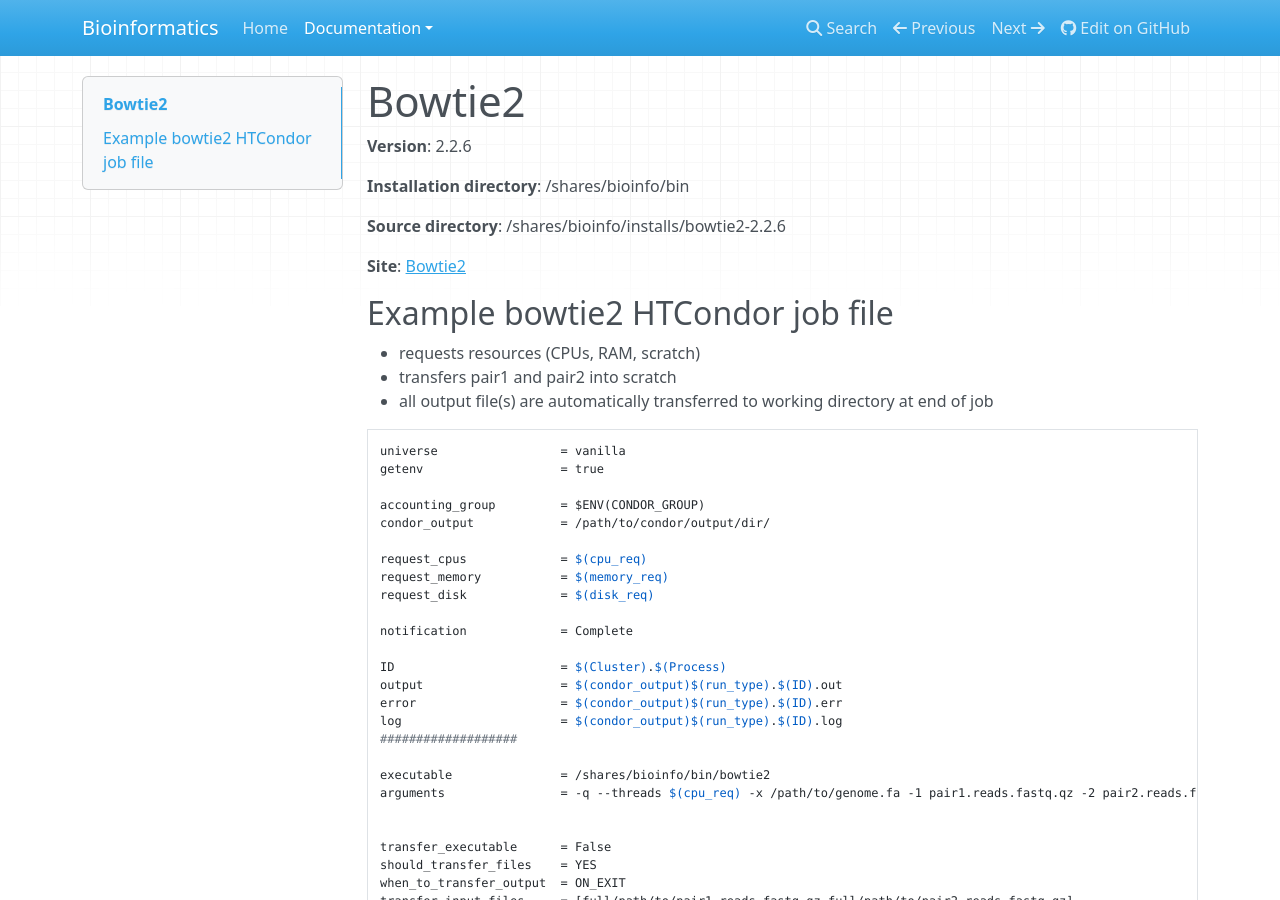
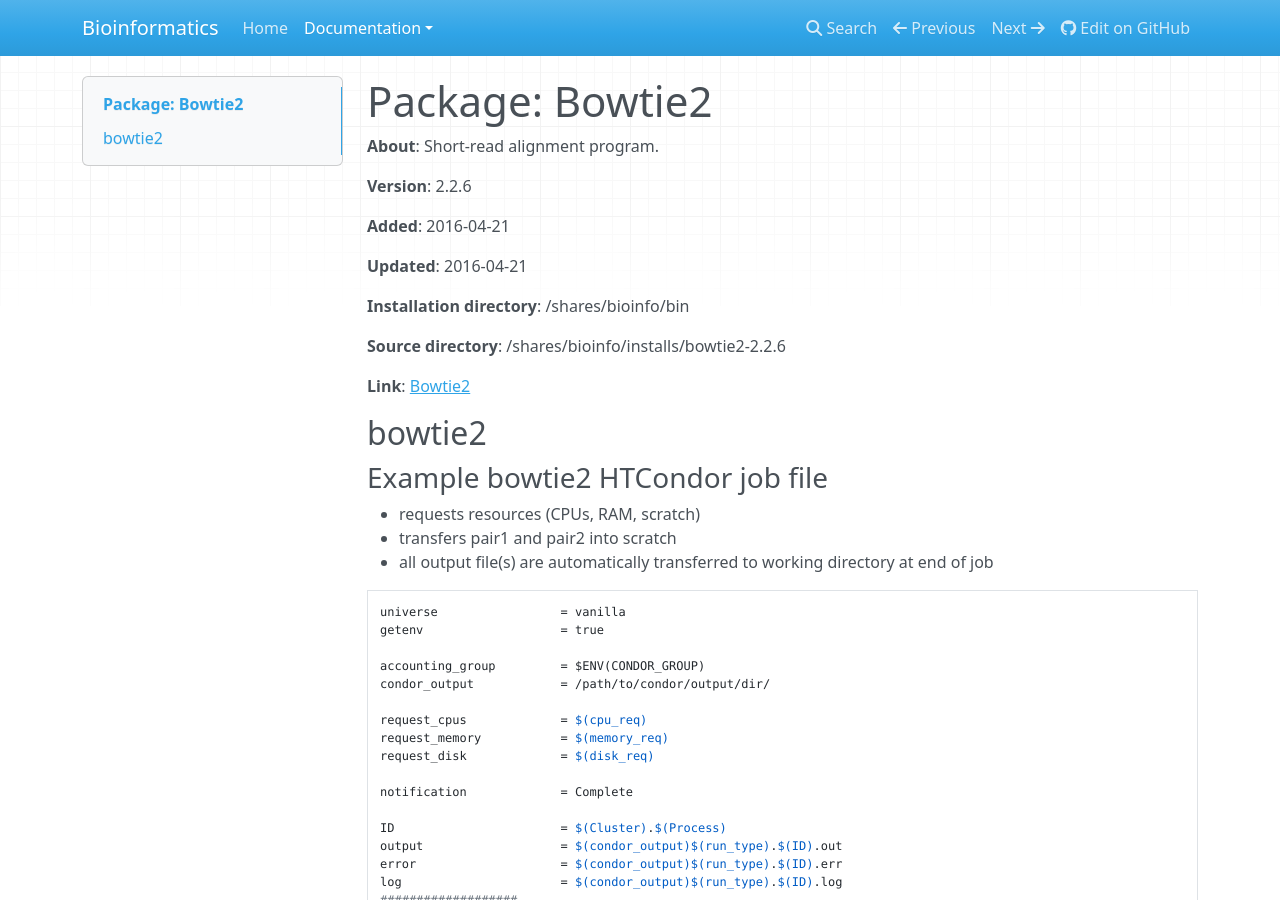
Before and after one commit to danforthcenter/bioinformatics, an MkDocs documentation site: the page built from docs/bowtie2.md, in a window 1280 px wide and 900 px high. Built offline with MkDocs 1.6.1, drawn with Linux system fonts in a browser that asks for light colours; nearby versions of some CDN libraries; old or Windows-style settings are respelled for this version of MkDocs.

Commit message:
Updated bowtie2 docs

```diff
--- a/docs/bowtie2.md
+++ b/docs/bowtie2.md
@@ -1,14 +1,22 @@
-# Bowtie2
+# Package: Bowtie2
+
+**About**: Short-read alignment program.
 
 **Version**: 2.2.6
+
+**Added**: 2016-04-21
+
+**Updated**: 2016-04-21
 
 **Installation directory**: /shares/bioinfo/bin
 
 **Source directory**: /shares/bioinfo/installs/bowtie2-2.2.6
 
-**Site**: [Bowtie2](http://bowtie-bio.sourceforge.net/bowtie2/index.shtml)
+**Link**: [Bowtie2](http://bowtie-bio.sourceforge.net/bowtie2/index.shtml)
 
-## Example bowtie2 HTCondor job file
+## bowtie2
+
+### Example bowtie2 HTCondor job file
 
 - requests resources (CPUs, RAM, scratch)
 - transfers pair1 and pair2 into scratch
```
